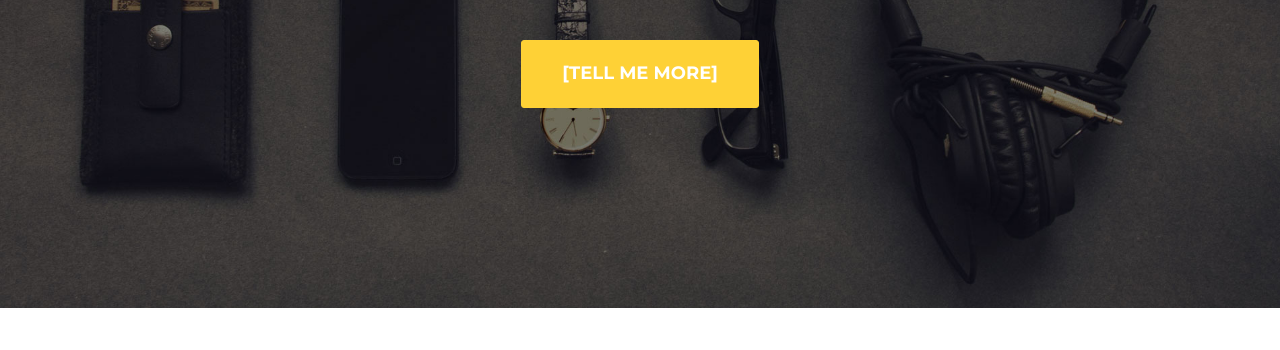
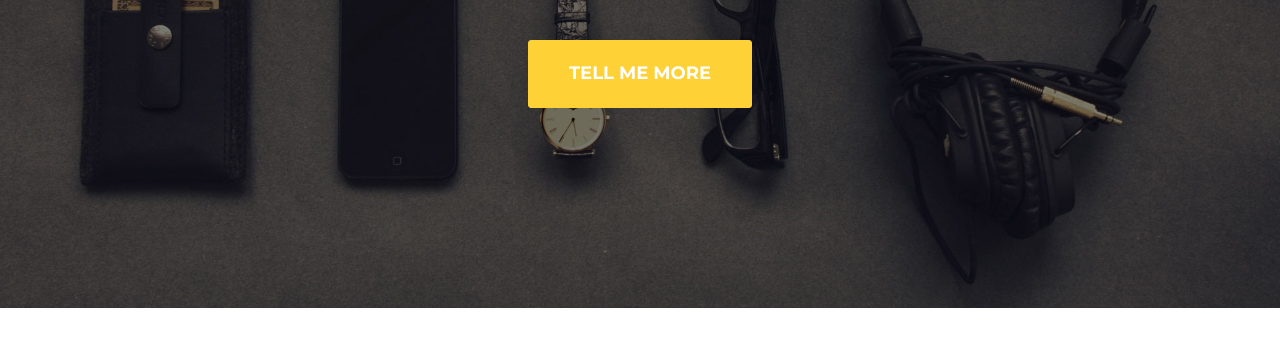
Before and after one commit to khlose/khlose.github.io, a plain HTML site: page index.html in a window 1280 px wide. Shown: the part 450-800 px from the top of the page. Drawn offline with Linux system fonts and the light colour scheme; a web font is replaced by a local one.

Commit message:
[ci skip] deploy from khlose

```diff
--- a/index.html
+++ b/index.html
@@ -113,7 +113,7 @@
     <div class="intro-text">
       <div class="intro-lead-in"><a href="/resume/Schwin-P-resume.pdf">Under Maintenance!</a></div>
       <div class="intro-heading">Will Be Available Soon!</div>
-      <a href="#services" class="page-scroll btn btn-xl">[Tell me more]</a>
+      <a href="#services" class="page-scroll btn btn-xl">Tell me more</a>
     </div>
   </div>
 </header>
```
Also changed, not shown: favicon.ico.
